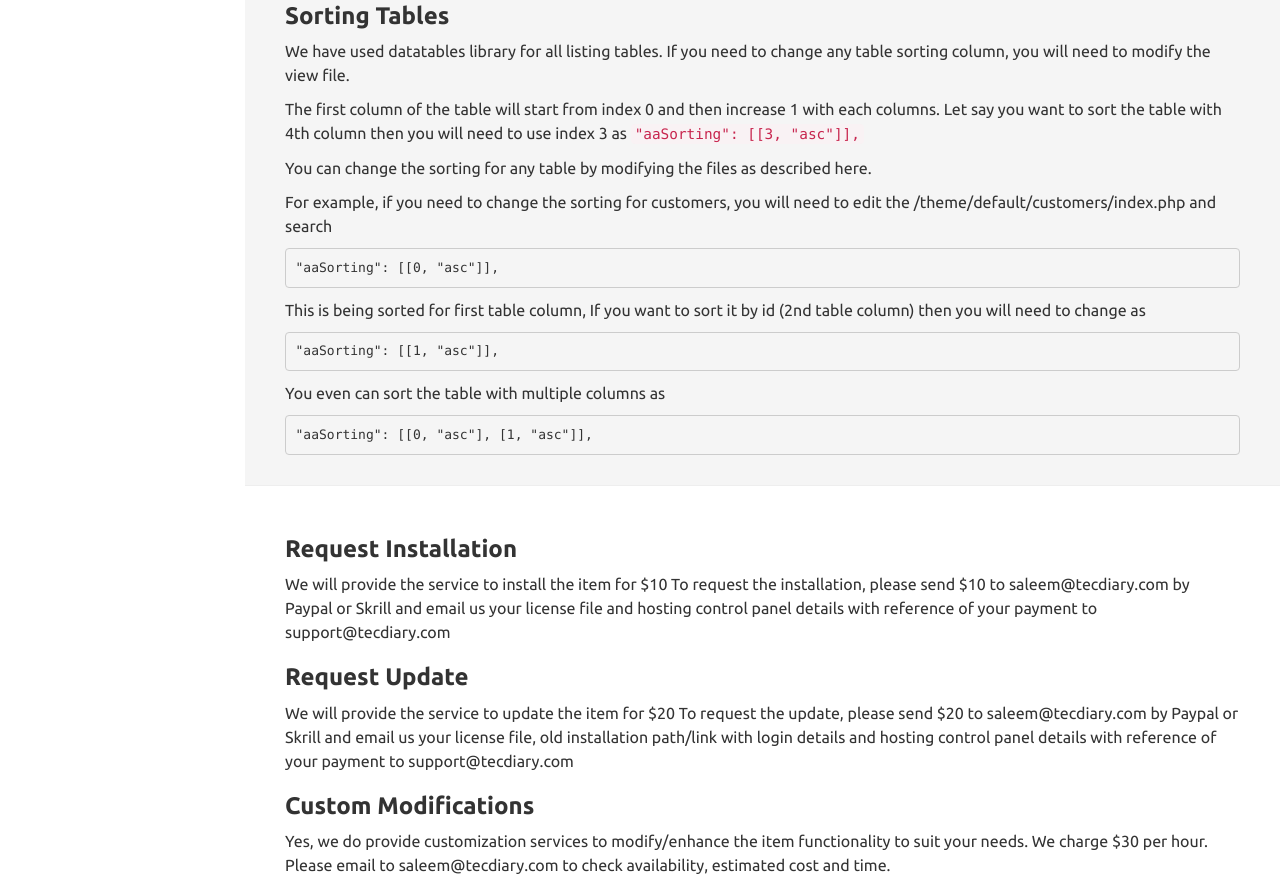
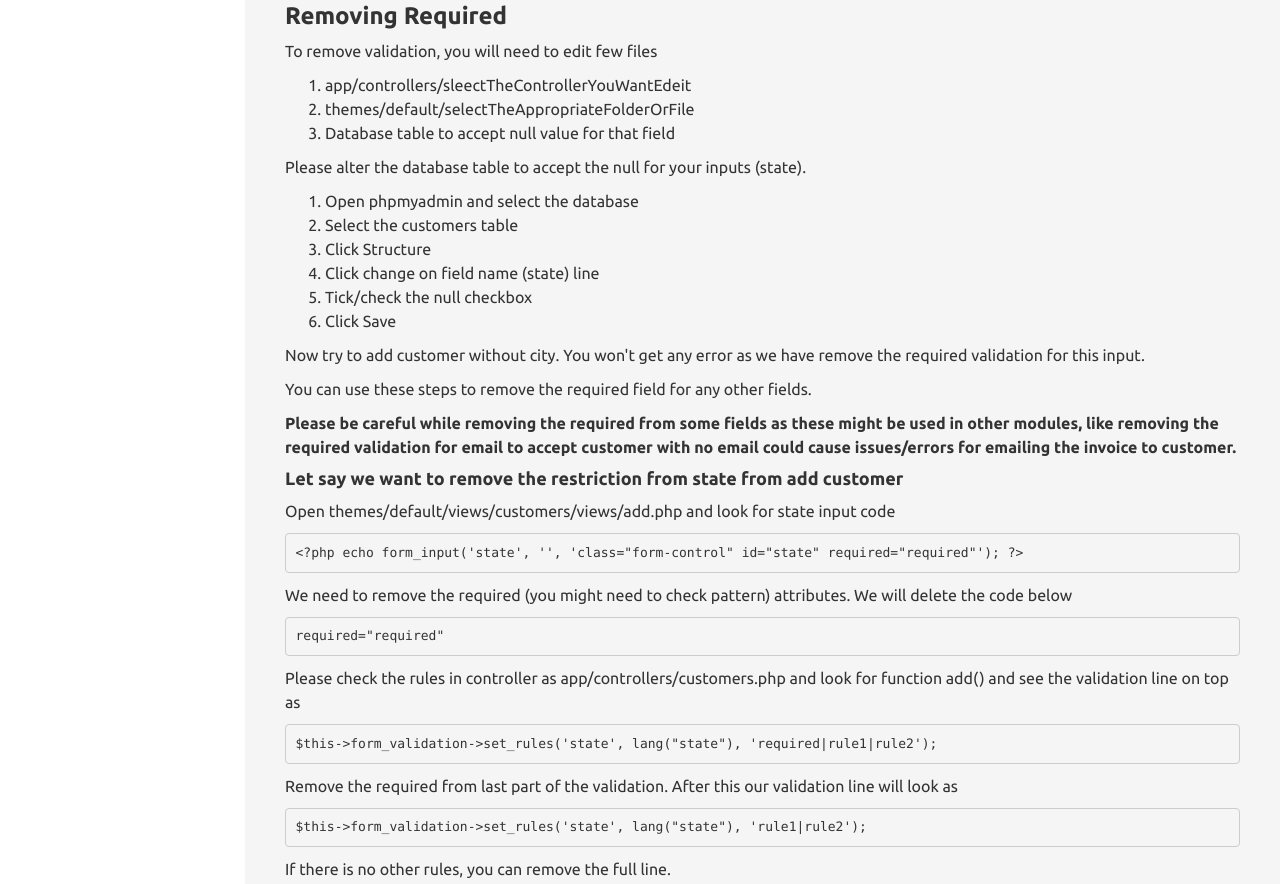
Before and after one commit to Tecdiary/sim-guide, a plain HTML site: page index.html in a window 1280 px wide. Shown: the part 10365-11249 px from the top of the page. Drawn offline with Linux system fonts and the light colour scheme.

Commit message:
Added guide to remove required

```diff
--- a/index.html
+++ b/index.html
@@ -549,6 +549,51 @@
 </div>
 
 <div class="set">
+	<div id="removing" class="inner-set">
+		<div class="set-description">
+			<h3>Removing Required</h3>
+			<div>
+				<p>To remove validation, you will need to edit few files</p>
+				<ol>
+					<li>app/controllers/sleectTheControllerYouWantEdeit</li>
+					<li>themes/default/selectTheAppropriateFolderOrFile</li>
+					<li>Database table to accept null value for that field</li>
+				</ol>
+				<p></p>
+				<p>Please alter the database table to accept the null for your inputs (state).</p>
+				<ol>
+					<li>Open phpmyadmin and select the database</li>
+					<li>Select the customers table</li>
+					<li>Click Structure</li>
+					<li>Click change on field name (state) line</li>
+					<li>Tick/check the null checkbox</li>
+					<li>Click Save</li>
+				</ol>
+				<p>Now try to add customer without city. You won't get any error as we have remove the required validation for this input.</p>
+				<p>You can use these steps to remove the required field for any other fields.</p>
+				<p><strong>Please be careful while removing the required from some fields as these might be used in other modules, like removing the required validation for email to accept customer with no email could cause issues/errors for emailing the invoice to customer.</strong></p>
+			</div>
+
+		</div>
+		<div class="set-dev">
+
+			<h4>Let say we want to remove the restriction from state from add customer</h4>
+			<p>Open themes/default/views/customers/views/add.php and look for state input code</p>
+			<pre style="overflow: hidden;" tabindex="5010"><code class=" hljs bash">&lt;?php <span class="hljs-built_in">echo</span> form_input(<span class="hljs-string">'state'</span>, <span class="hljs-string">''</span>, <span class="hljs-string">'class="form-control" id="state" required="required"'</span>); ?&gt;</code></pre>
+			<p>We need to remove the required (you might need to check pattern) attributes. We will delete the code below</p>
+			<pre style="overflow: hidden;" tabindex="5011"><code class=" hljs bash">required=<span class="hljs-string">"required"</span></code></pre>
+
+			<p>Please check the rules in controller as app/controllers/customers.php and look for function add() and see the validation line on top as</p>
+			<pre style="overflow: hidden;" tabindex="5014"><code class=" hljs bash"><span class="hljs-variable">$this</span>-&gt;form_validation-&gt;<span class="hljs-keyword">set</span>_rules(<span class="hljs-string">'state'</span>, lang(<span class="hljs-string">"state"</span>), <span class="hljs-string">'required|rule1|rule2'</span>);</code></pre>
+
+			<p>Remove the required from last part of the validation. After this our validation line will look as</p>
+			<pre style="overflow: hidden;" tabindex="5015"><code class=" hljs bash"><span class="hljs-variable">$this</span>-&gt;form_validation-&gt;<span class="hljs-keyword">set</span>_rules(<span class="hljs-string">'state'</span>, lang(<span class="hljs-string">"state"</span>), <span class="hljs-string">'rule1|rule2'</span>);</code></pre>
+            <p>If there is no other rules, you can remove the full line.</p>
+		</div>
+	</div>
+</div>
+
+<div class="set">
     <div class="inner-set" id="datatable">
         <div class="set-description">
             <h3>Sorting Tables</h3>
```
